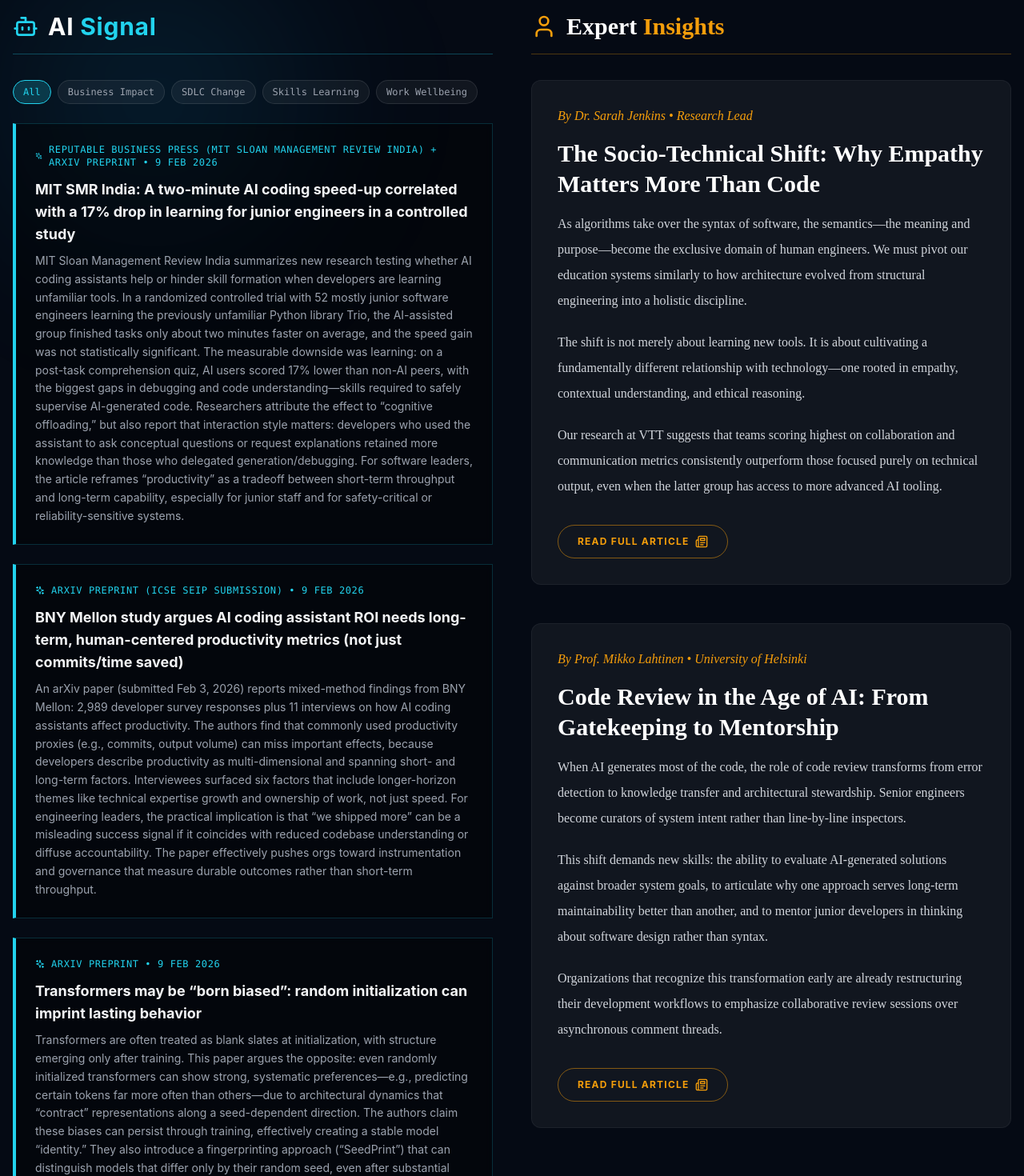
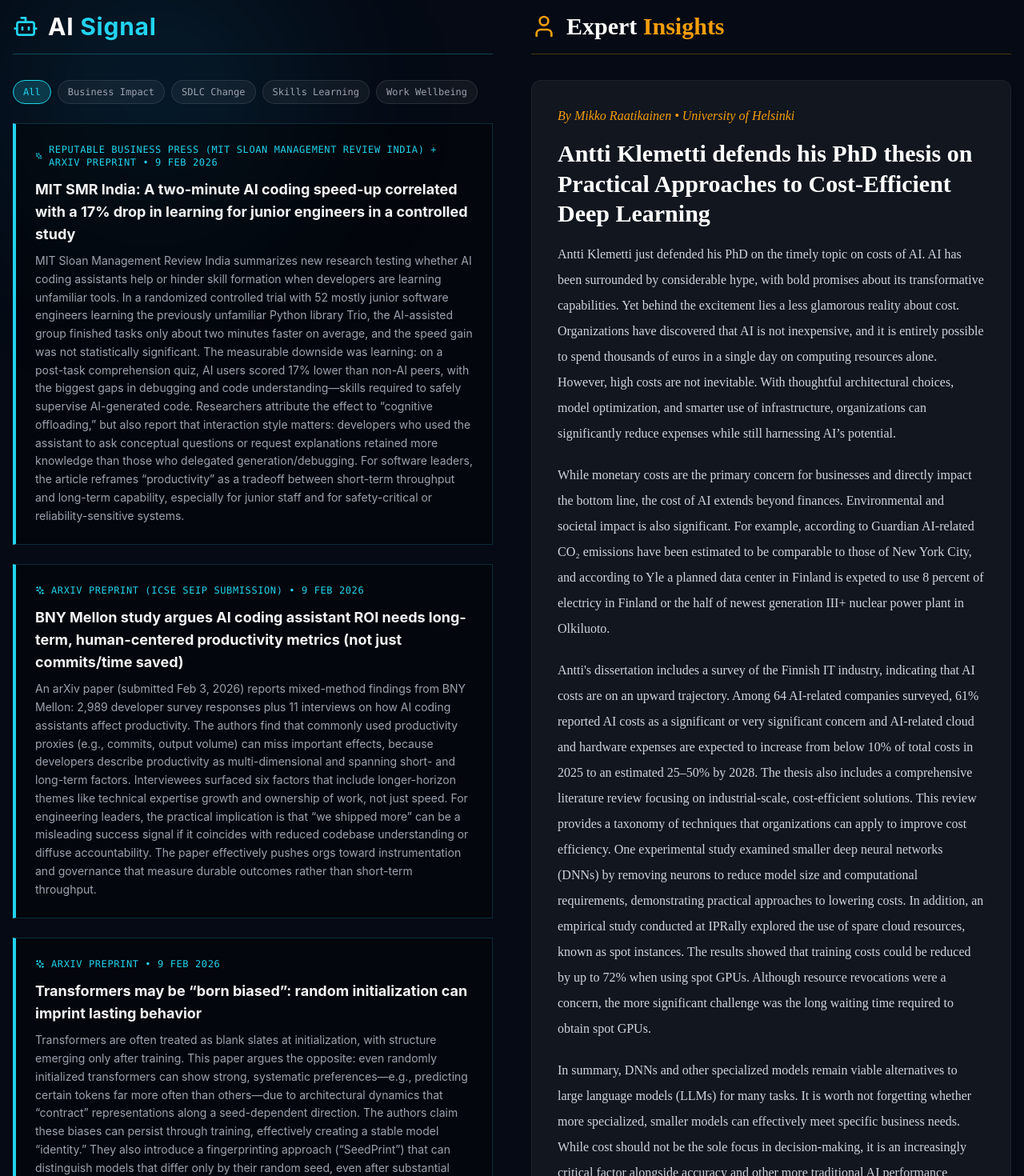
Before and after one commit to FuturesofSoftwareWork/FuturesofSoftwareWork, a React (Vite) app: page / in a window 1280 px wide. Shown: the part 1620-3090 px from the top of the page at 80% size. Built offline with nearby package versions, Linux system fonts and the light colour scheme.

Commit message:
docs: Add PR description detailing the comprehensive website rehaul using React, Tailwind, and TypeScript.

```diff
--- /dev/null
+++ b/public/content/expert-insights/antti-klemetti-thesis.json
@@ -0,0 +1,17 @@
+{
+  "id": "antti-klemetti-thesis",
+  "title": "Antti Klemetti defends his PhD thesis on Practical Approaches to Cost-Efficient Deep Learning",
+  "author": "Mikko Raatikainen",
+  "authorRole": "University of Helsinki",
+  "excerpt": "On Friday the 13th of February 2026, M.Sc. Antti Klemetti defended his PhD thesis on Practical Approaches to Cost-Efficient Deep Learning: Taxonomy, Experiments, and Industry Insights. The thesis is related to research done in the Department of Computer Science and in the Empirical Software Engineering group.",
+  "paragraphs": [
+    "Antti Klemetti just defended his PhD on the timely topic on costs of AI. AI has been surrounded by considerable hype, with bold promises about its transformative capabilities. Yet behind the excitement lies a less glamorous reality about cost. Organizations have discovered that AI is not inexpensive, and it is entirely possible to spend thousands of euros in a single day on computing resources alone. However, high costs are not inevitable. With thoughtful architectural choices, model optimization, and smarter use of infrastructure, organizations can significantly reduce expenses while still harnessing AI’s potential.",
+    "While monetary costs are the primary concern for businesses and directly impact the bottom line, the cost of AI extends beyond finances. Environmental and societal impact is also significant. For example, according to Guardian AI-related CO₂ emissions have been estimated to be comparable to those of New York City, and according to Yle a planned data center in Finland is expeted to use 8 percent of electricy in Finland or the half of newest generation III+ nuclear power plant in Olkiluoto. ",
+    "Antti's dissertation includes a survey of the Finnish IT industry, indicating that AI costs are on an upward trajectory. Among 64 AI-related companies surveyed, 61% reported AI costs as a significant or very significant concern and AI-related cloud and hardware expenses are expected to increase from below 10% of total costs in 2025 to an estimated 25–50% by 2028. The thesis also includes a comprehensive literature review focusing on industrial-scale, cost-efficient solutions. This review provides a taxonomy of techniques that organizations can apply to improve cost efficiency. One experimental study examined smaller deep neural networks (DNNs) by removing neurons to reduce model size and computational requirements, demonstrating practical approaches to lowering costs. In addition, an empirical study conducted at IPRally explored the use of spare cloud resources, known as spot instances. The results showed that training costs could be reduced by up to 72% when using spot GPUs. Although resource revocations were a concern, the more significant challenge was the long waiting time required to obtain spot GPUs.",
+    "In summary, DNNs and other specialized models remain viable alternatives to large language models (LLMs) for many tasks. It is worth not forgetting whether more specialized, smaller models can effectively meet specific business needs. While cost should not be the sole focus in decision-making, it is an increasingly critical factor alongside accuracy and other more traditional AI performance metrics. This applies not only to monetary efficiency but also to sustainability, infrastructure and society, and European technological sovereignty in a market currently dominated by large international technology and service providers. It will be interesting to see what kinds of technological solutions emerge in the coming years to better balance performance, cost, and sustainability."
+  ],
+  "date": "2026-02-18",
+  "status": "published",
+  "tags": ["cost-efficient", "deep learning", "AI"],
+  "url": "http://urn.fi/URN:ISBN:978-952-84-2598-4"
+}
--- a/public/content/expert-insights/future-of-code-review.json
+++ /dev/null
@@ -1,15 +0,0 @@
-{
-  "id": "future-of-code-review",
-  "title": "Code Review in the Age of AI: From Gatekeeping to Mentorship",
-  "author": "Prof. Mikko Lahtinen",
-  "authorRole": "University of Helsinki",
-  "excerpt": "When AI generates most of the code, the role of code review transforms from error detection to knowledge transfer and architectural stewardship.",
-  "paragraphs": [
-    "When AI generates most of the code, the role of code review transforms from error detection to knowledge transfer and architectural stewardship. Senior engineers become curators of system intent rather than line-by-line inspectors.",
-    "This shift demands new skills: the ability to evaluate AI-generated solutions against broader system goals, to articulate why one approach serves long-term maintainability better than another, and to mentor junior developers in thinking about software design rather than syntax.",
-    "Organizations that recognize this transformation early are already restructuring their development workflows to emphasize collaborative review sessions over asynchronous comment threads."
-  ],
-  "date": "2026-01-28",
-  "status": "published",
-  "tags": ["code-review", "mentorship", "architecture"]
-}
--- a/public/content/expert-insights/index.json
+++ b/public/content/expert-insights/index.json
@@ -2,15 +2,9 @@
   "lastUpdated": "2026-02-06T12:00:00Z",
   "items": [
     {
-      "id": "empathy-matters",
-      "file": "empathy-matters.json",
-      "date": "2026-02-04",
-      "status": "published"
-    },
-    {
-      "id": "future-of-code-review",
-      "file": "future-of-code-review.json",
-      "date": "2026-01-28",
+      "id": "antti-klemetti-thesis",
+      "file": "antti-klemetti-thesis.json",
+      "date": "2026-02-18",
       "status": "published"
     }
   ]
--- a/src/components/ContentDrawer.tsx
+++ b/src/components/ContentDrawer.tsx
@@ -79,9 +79,7 @@ const ContentDrawer = ({ content, onClose }: ContentDrawerProps) => {
               isSignal ? "AI Signal details" : "Expert Insight article"
             }
             className={`relative w-full max-w-2xl bg-midnight/95 backdrop-blur-md border-l-4 overflow-y-auto ${
-              isSignal
-                ? "border-l-hologram-cyan"
-                : "border-l-neon-gold"
+              isSignal ? "border-l-hologram-cyan" : "border-l-neon-gold"
             }`}
           >
             {/* Close button */}
@@ -309,6 +307,18 @@ const InsightContent = ({ data }: { data: ExpertInsight }) => {
           ))}
         </div>
       )}
+
+      {/* External Link */}
+      {data.url && (
+        <a
+          href={data.url}
+          target="_blank"
+          rel="noopener noreferrer"
+          className="mt-8 inline-flex items-center gap-2 text-neon-gold hover:text-white border border-neon-gold/50 px-6 py-3 rounded-full hover:bg-neon-gold/20 transition-all text-sm font-bold uppercase tracking-widest"
+        >
+          Read Full Article <ExternalLink size={14} />
+        </a>
+      )}
     </>
   );
 };
--- a/src/types/content.ts
+++ b/src/types/content.ts
@@ -35,6 +35,7 @@ export interface ExpertInsight {
   date: string;
   status: "published" | "draft";
   tags?: string[];
+  url?: string;
 }
 
 export interface AISignalIndexEntry {
```
Also changed, not shown: 1 other file (tests, documents, lock files or other folders).
